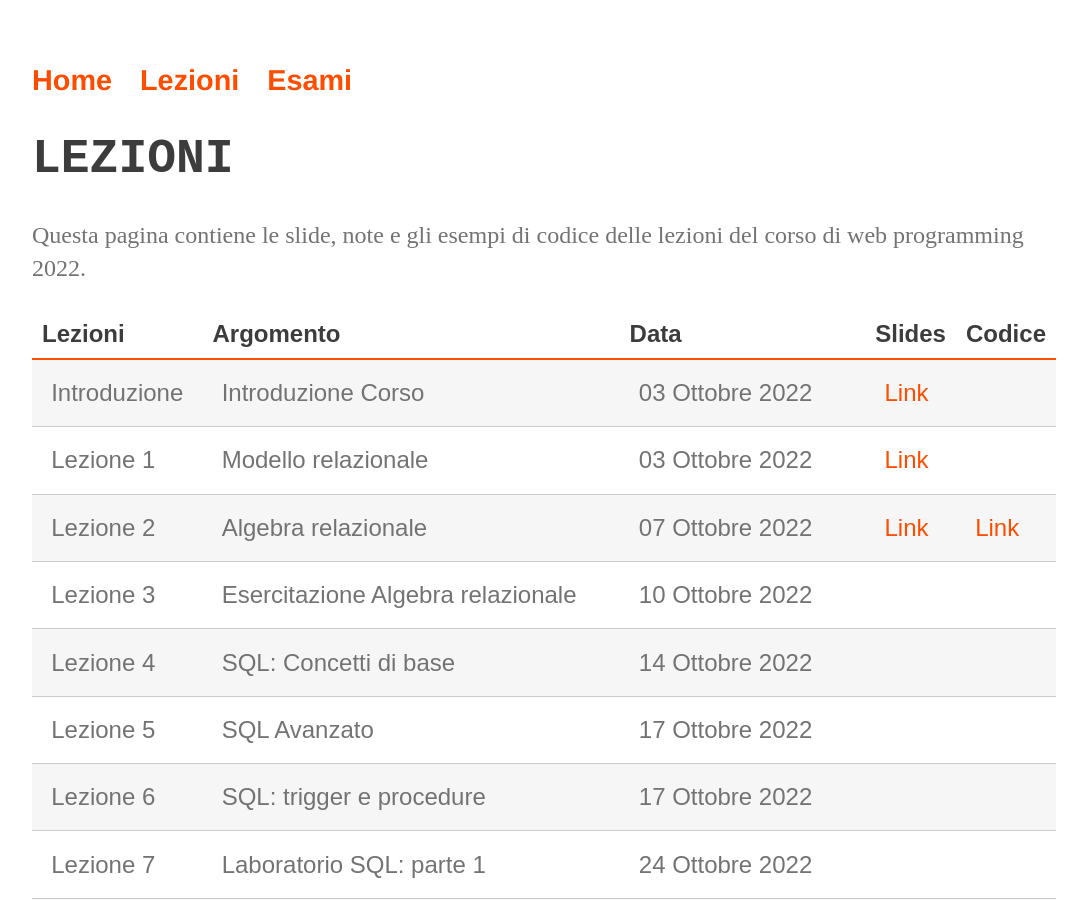
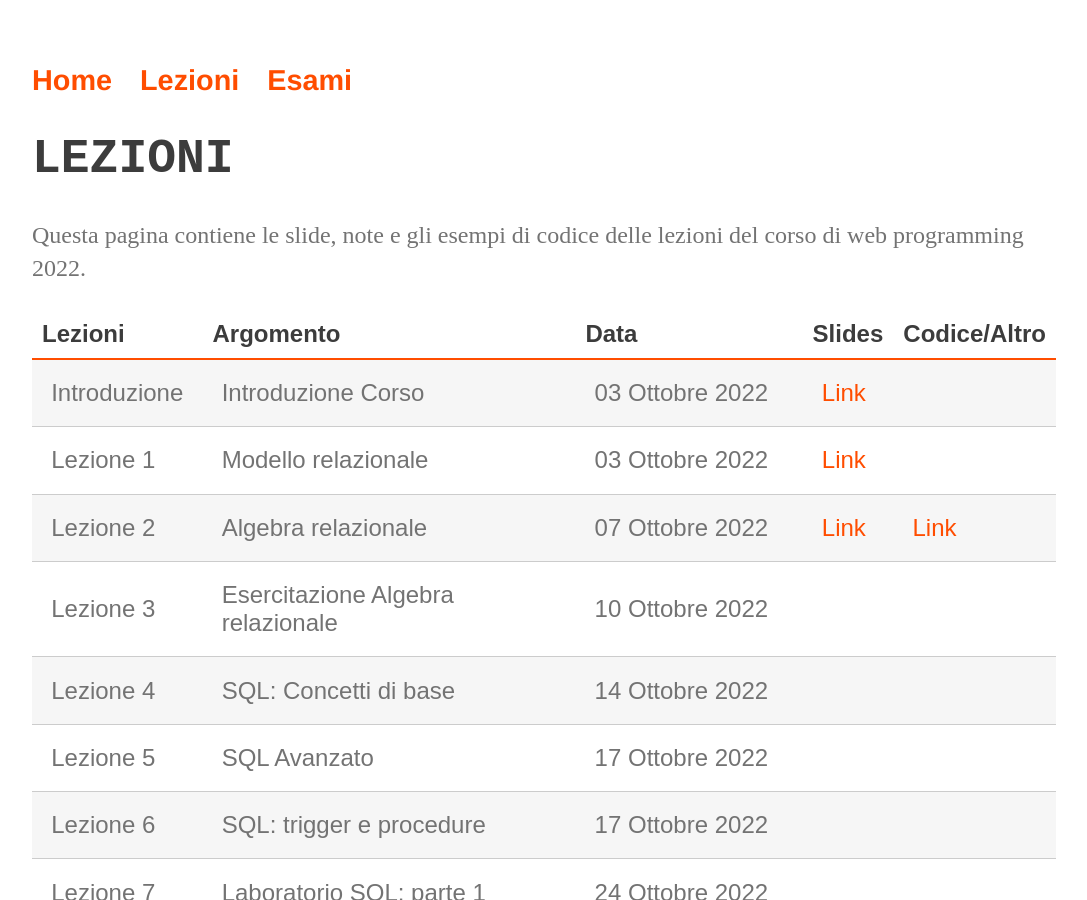
Before and after one commit to perceivelab/database-course, a Jekyll site: the page built from lezioni.md, in a window 1280 px wide and 900 px high. Shown: the whole window, without its empty margins (96-1183 px from the left). Built offline with Jekyll 4.4.1, drawn with Linux system fonts in a browser that asks for light colours; our own code applies the rules of GitHub Pages for plain Markdown files.

Commit message:
Update lezioni.md

```diff
--- a/lezioni.md
+++ b/lezioni.md
@@ -5,7 +5,7 @@ layout: page
 # LEZIONI
 Questa pagina contiene le slide, note e gli esempi di codice delle lezioni del corso di web programming 2022.
 
-| Lezioni    | Argomento                                                       | Data            | Slides                          | Codice      |
+| Lezioni    | Argomento                                                       | Data            | Slides                          | Codice/Altro      |
 |------------|-----------------------------------------------------------------|-----------------|-------------------------------  |-------------|
 | Introduzione  | Introduzione Corso                    | 03 Ottobre 2022   | [Link](https://drive.google.com/file/d/1u_I_BZALl_8nyqxvalevX5x7dyJV4yRw/view?usp=sharing)                                         |             |
 | Lezione 1  | Modello relazionale                      | 03 Ottobre 2022   | [Link](https://drive.google.com/file/d/15EaCh1d7VxnKTfylcErryjHwbERGk1Qo/view?usp=sharing)        |             |
```
